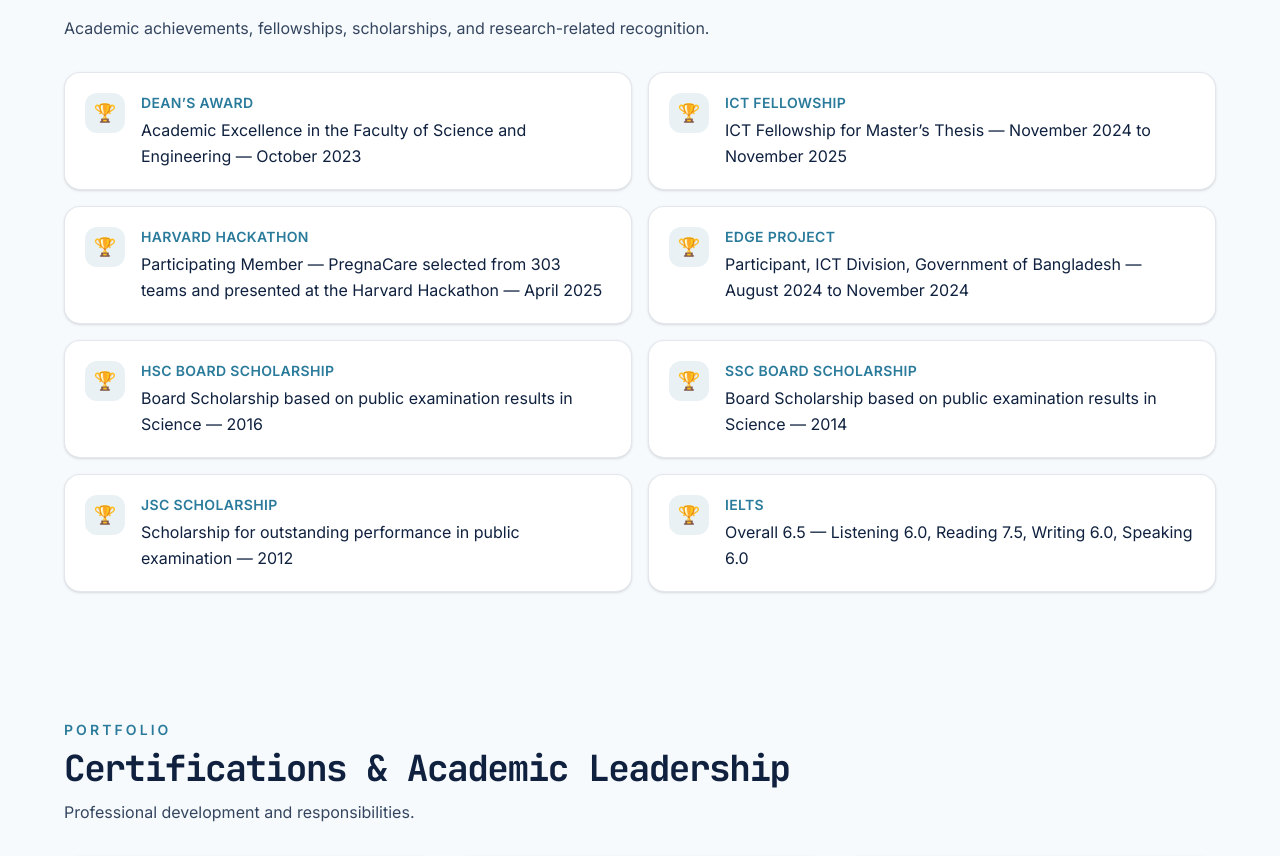
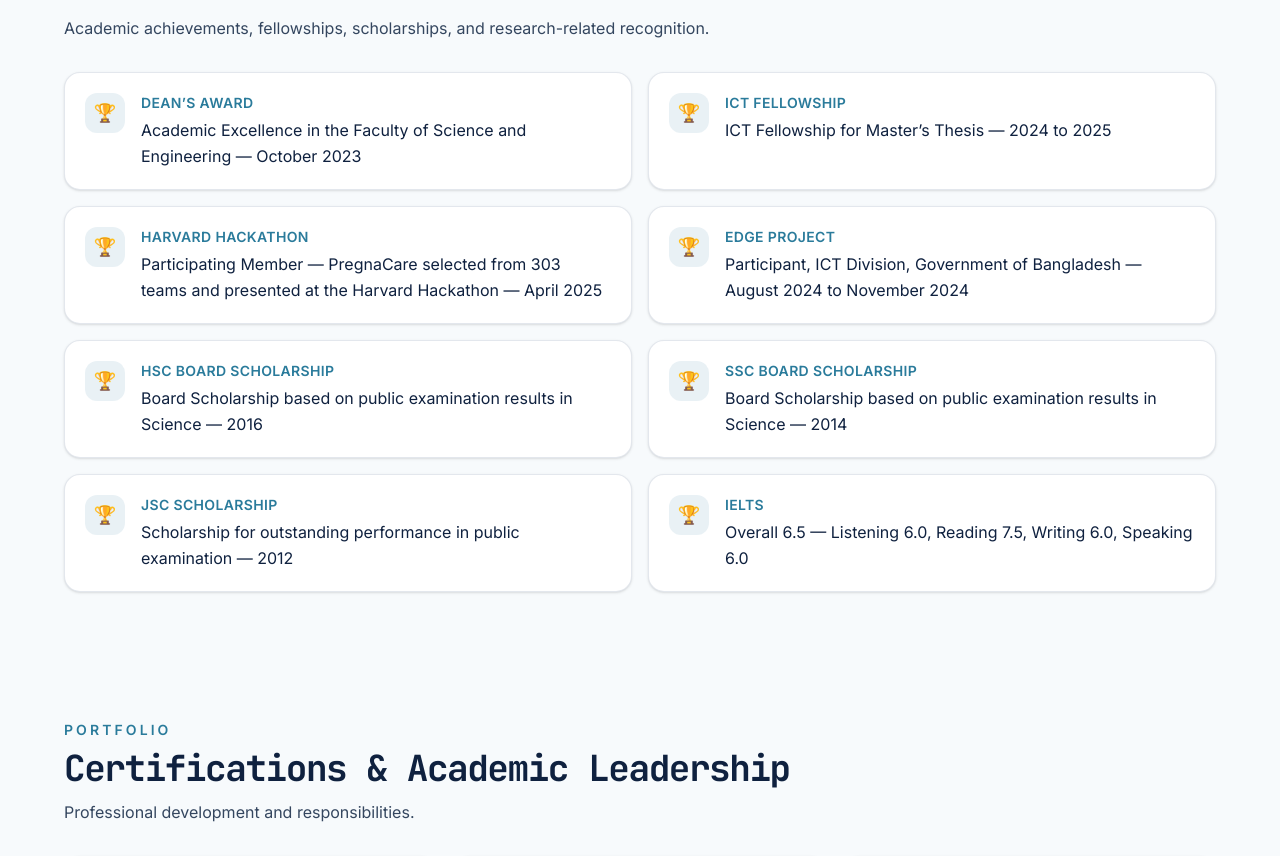
Before and after one commit to Silvia-sifath/my-portfolio, a React (Vite) app in the folder Protfolio/: page / in a window 1280 px wide. Shown: the part 10303-11159 px from the top of the page. Built offline with nearby package versions, Linux system fonts and the light colour scheme.

Commit message:
Update data.ts

```diff
--- a/Protfolio/src/data/data.ts
+++ b/Protfolio/src/data/data.ts
@@ -492,7 +492,7 @@ export const achievementItems: AchievementItem[] = [
   {
     label: 'ICT Fellowship',
     value:
-      'ICT Fellowship for Master’s Thesis — November 2024 to November 2025',
+      'ICT Fellowship for Master’s Thesis — 2024 to 2025',
   },
 
   {
```
